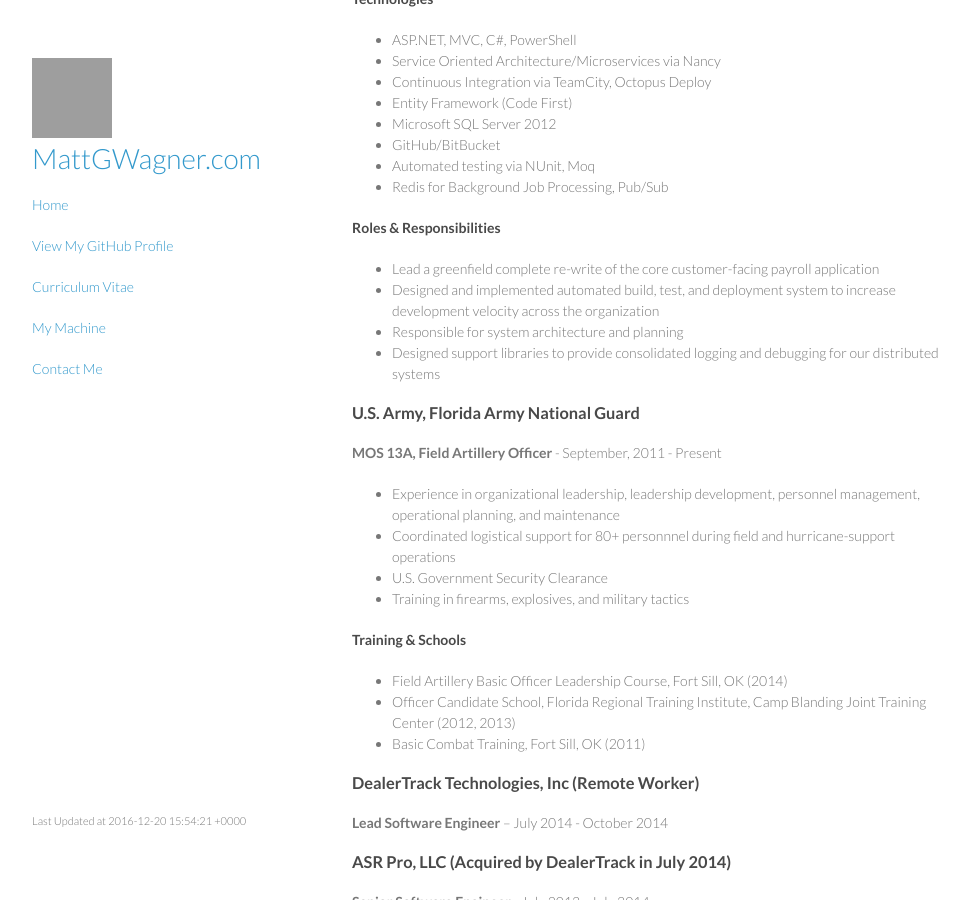
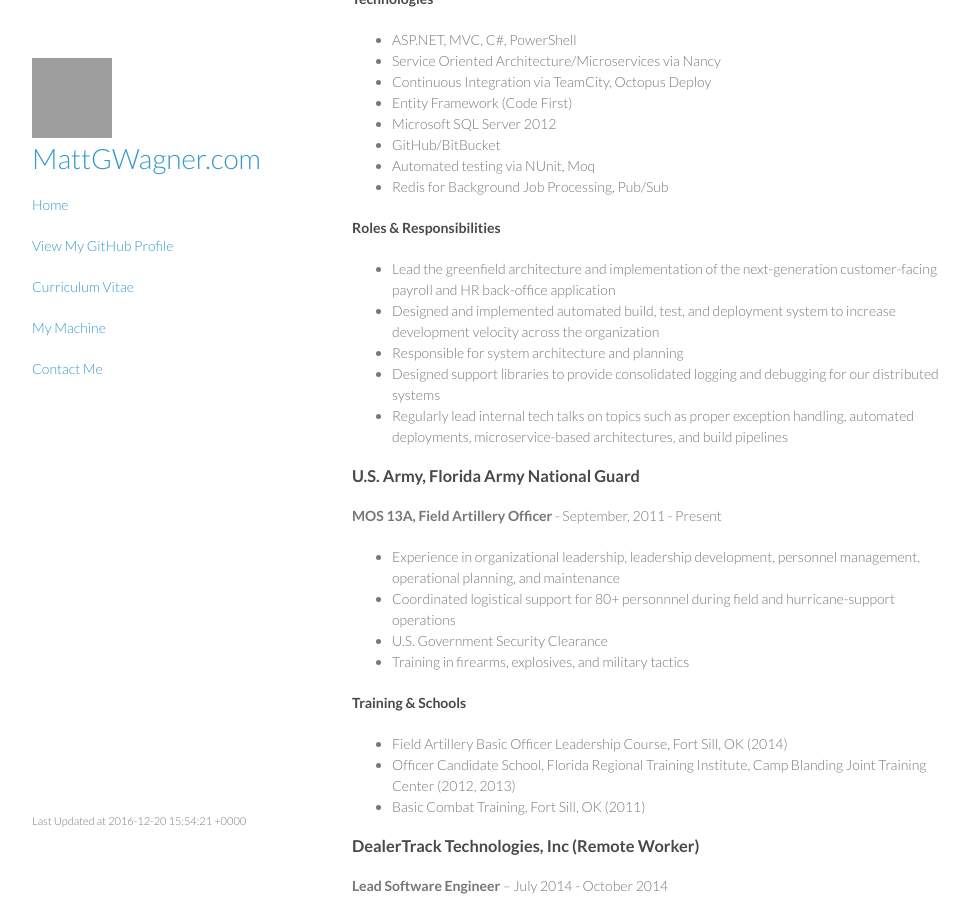
Before and after one commit to mattgwagner/mattgwagner, a Jekyll site: the page built from cv.md, in a window 1280 px wide and 900 px high, scrolled down 725 px. Shown: the whole window, without its empty margins (148-1117 px from the left). Built offline with Jekyll 4.4.1, drawn with Linux system fonts in a browser that asks for light colours; grey boxes are pictures that could not be loaded.

Commit message:
Update cv.md

```diff
--- a/cv.md
+++ b/cv.md
@@ -47,10 +47,11 @@ title: Matt G. Wagner - Curriculum Vitae
 
 #### Roles & Responsibilities
 
-* Lead a greenfield complete re-write of the core customer-facing payroll application
+* Lead the greenfield architecture and implementation of the next-generation customer-facing payroll and HR back-office application
 * Designed and implemented automated build, test, and deployment system to increase development velocity across the organization
 * Responsible for system architecture and planning
 * Designed support libraries to provide consolidated logging and debugging for our distributed systems
+* Regularly lead internal tech talks on topics such as proper exception handling, automated deployments, microservice-based architectures, and build pipelines
 
 ### U.S. Army, Florida Army National Guard
 **MOS 13A, Field Artillery Officer** - September, 2011 - Present
```
